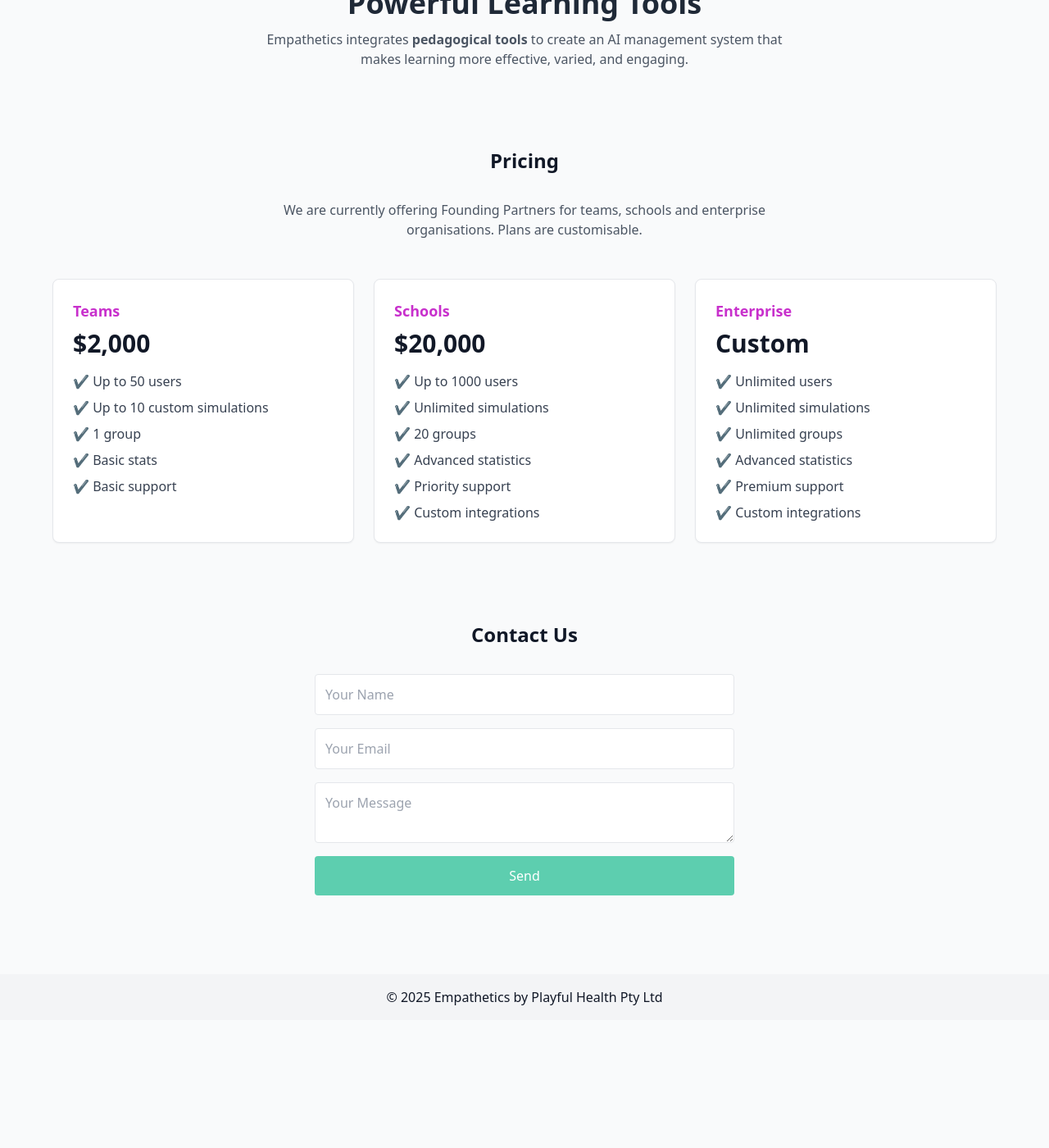
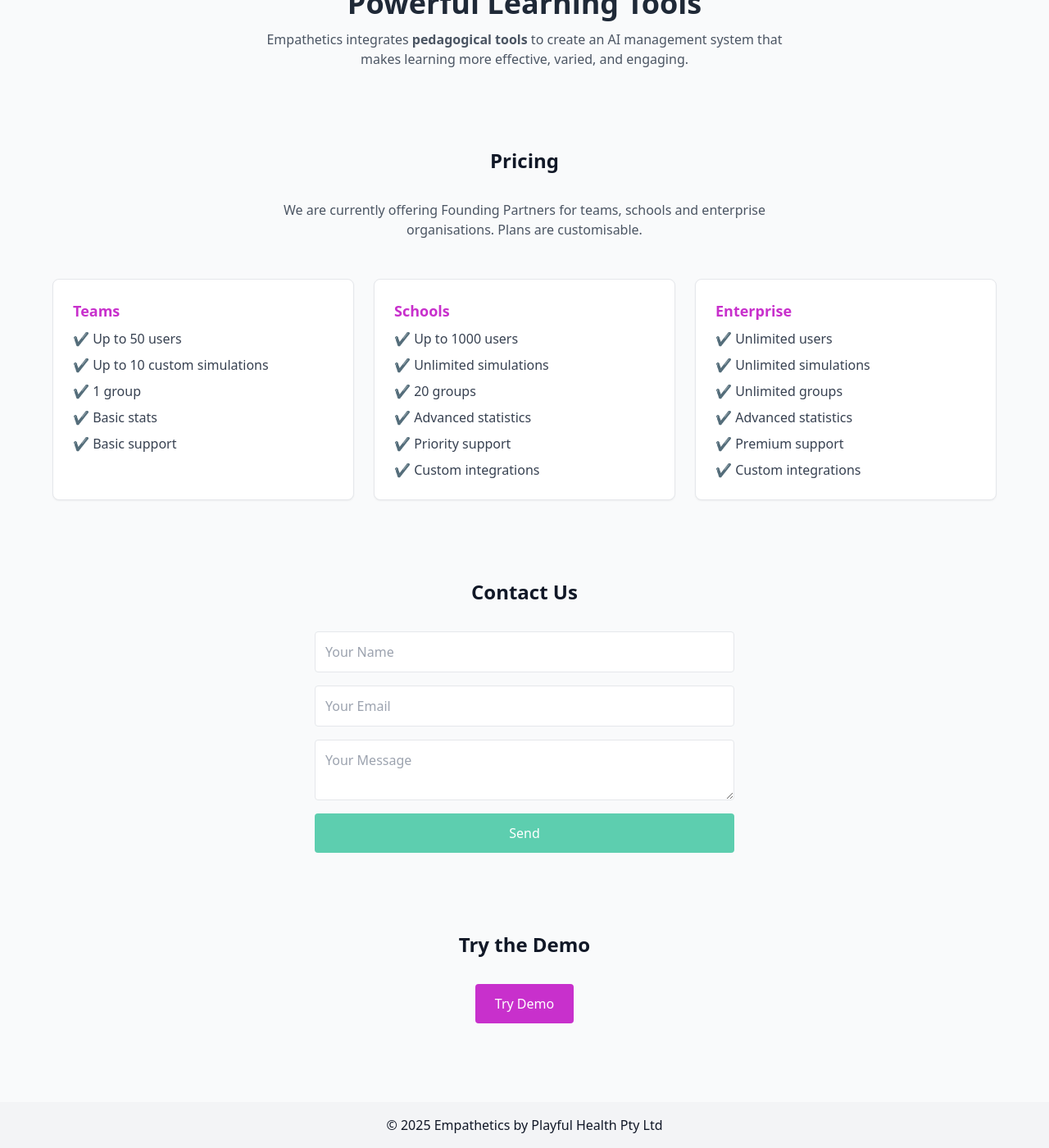
Before and after one commit to VeonnePhox/empathetics-public, a Jekyll site: the page built from index.html, in a window 1280 px wide and 1400 px high, scrolled down 844 px. Shown: the whole window at 82% size. Built offline with Jekyll 4.4.1, drawn with Linux system fonts in a browser that asks for light colours; nearby versions of some CDN libraries; before the commit the page ends 2088 px from its top, so only the background shows below that.

Commit message:
v20251004

```diff
--- a/_layouts/default.html
+++ b/_layouts/default.html
@@ -35,8 +35,8 @@
     <nav class="max-w-7xl mx-auto flex justify-between items-center p-4">
       <a href="/" class="text-xl font-bold text-indigo-600">Empathetics</a>
       <ul class="flex gap-6">
-        <li><a href="pages/research.html" class="hover:text-indigo-600">Research</a></li>
-        <li><a href="pages/clinical.html" class="hover:text-indigo-600">Clinical</a></li>
+        <li><a href="/research.html" class="hover:text-indigo-600">Research</a></li>
+        <li><a href="/clinical.html" class="hover:text-indigo-600">Clinical</a></li>
       </ul>
     </nav>
   </header>
--- a/index.html
+++ b/index.html
@@ -85,7 +85,7 @@
     <!-- Teams -->
     <div class="border rounded-lg p-6 bg-white shadow-sm flex flex-col">
       <h3 class="font-semibold text-lg mb-2 text-secondary">Teams</h3>
-      <p class="text-3xl font-bold text-gray-900 mb-4">$2,000</p>
+      <!-- <p class="text-3xl font-bold text-gray-900 mb-4">$2,000</p> -->
       <ul class="text-gray-700 space-y-2 flex-1">
         <li>✔ Up to 50 users</li>
         <li>✔ Up to 10 custom simulations</li>
@@ -98,7 +98,7 @@
     <!-- Schools -->
     <div class="border rounded-lg p-6 bg-white shadow-sm flex flex-col">
       <h3 class="font-semibold text-lg mb-2 text-secondary">Schools</h3>
-      <p class="text-3xl font-bold text-gray-900 mb-4">$20,000</p>
+      <!-- <p class="text-3xl font-bold text-gray-900 mb-4">$20,000</p> -->
       <ul class="text-gray-700 space-y-2 flex-1">
         <li>✔ Up to 1000 users</li>
         <li>✔ Unlimited simulations</li>
@@ -112,7 +112,7 @@
     <!-- Enterprise -->
     <div class="border rounded-lg p-6 bg-white shadow-sm flex flex-col">
       <h3 class="font-semibold text-lg mb-2 text-secondary">Enterprise</h3>
-      <p class="text-3xl font-bold text-gray-900 mb-4">Custom</p>
+      <!-- <p class="text-3xl font-bold text-gray-900 mb-4">Custom</p> -->
       <ul class="text-gray-700 space-y-2 flex-1">
         <li>✔ Unlimited users</li>
         <li>✔ Unlimited simulations</li>
@@ -137,3 +137,12 @@
     </button>
   </form>
 </section>
+
+<!-- Demo -->
+<section id="demo" class="py-12 text-center">
+  <h2 class="text-2xl font-semibold text-center mb-8">Try the Demo</h2>
+  <a href="https://empathetics03.fly.dev/"
+     class="bg-secondary text-white px-6 py-3 rounded hover:bg-brand-dark inline-block">
+    Try Demo
+  </a>
+</section>
--- a/pages/clinical.html
+++ b/pages/clinical.html
@@ -1,6 +1,7 @@
 ---
 layout: default
 title: Clinical Services
+permalink: /clinical.html
 ---
 
 <h1 class="text-3xl font-bold mb-6">Clinical Services</h1>
--- a/pages/research.html
+++ b/pages/research.html
@@ -1,6 +1,7 @@
 ---
 layout: default
 title: Research Collaboration
+permalink: /research.html
 ---
 
 <h1 class="text-3xl font-bold mb-6">Research Collaboration</h1>
```
Also changed, not shown: upcoming/pricing.html (added).
